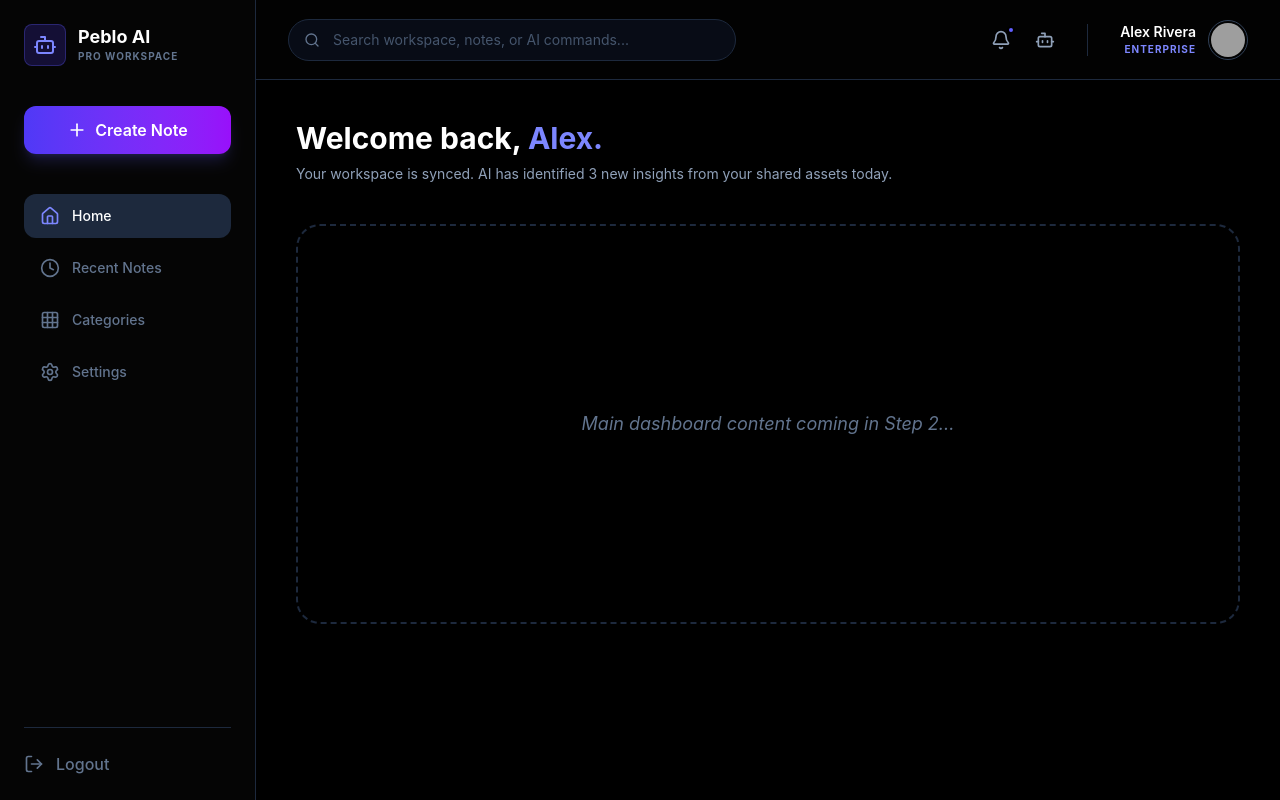
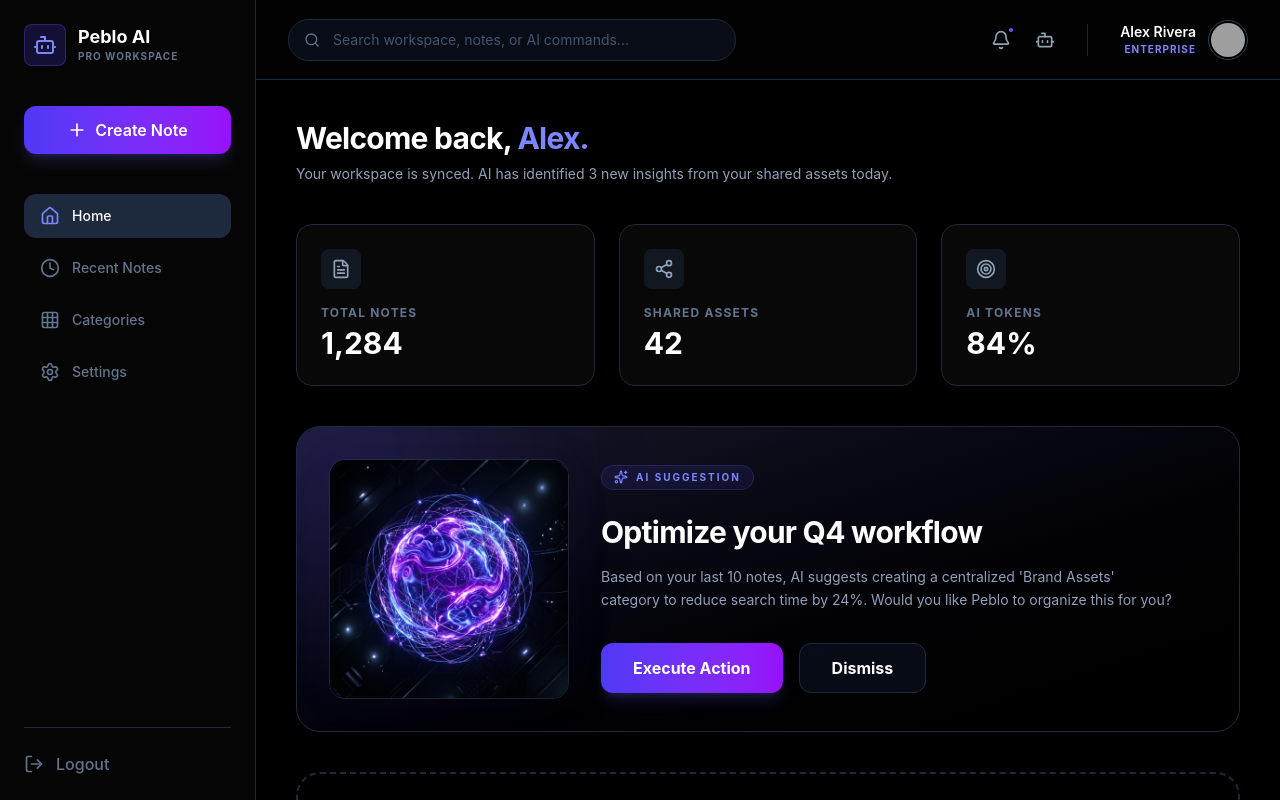
Before and after one commit to bobbyku0104/PelbolAI, a React (Vite) app in the folder client/: page / in a window 1280 px wide. Both pictures are taken after typing "name@example.com", "Sample123" into the empty fields and a click on the button "Sign In". Built offline with nearby package versions, Linux system fonts and the light colour scheme; grey boxes are pictures that could not be loaded.

Commit message:
add dashboard section

```diff
--- a/client/src/pages/DashboardPage.jsx
+++ b/client/src/pages/DashboardPage.jsx
@@ -1,5 +1,8 @@
+import { FileText, Share2, Target } from 'lucide-react'
 import Sidebar from '../components/dashboard/Sidebar'
 import TopBar from '../components/dashboard/TopBar'
+import StatsCard from '../components/dashboard/StatsCard'
+import AISuggestionCard from '../components/dashboard/AISuggestionCard'
 
 export default function DashboardPage({ onLogout }) {
   return (
@@ -10,12 +13,38 @@ export default function DashboardPage({ onLogout }) {
         <TopBar />
 
         {/* Content Section */}
-        <div className="flex-1 overflow-auto p-10 bg-black">
-          <h2 className="text-3xl font-bold mb-2">Welcome back, <span className="text-indigo-400">Alex.</span></h2>
-          <p className="text-slate-400 text-sm mb-10">Your workspace is synced. AI has identified 3 new insights from your shared assets today.</p>
+        <div className="flex-1 overflow-auto p-10 space-y-10 custom-scrollbar">
+          {/* Welcome Header */}
+          <div>
+            <h2 className="text-3xl font-bold mb-2 tracking-tight">Welcome back, <span className="text-indigo-400">Alex.</span></h2>
+            <p className="text-slate-400 text-sm">Your workspace is synced. AI has identified 3 new insights from your shared assets today.</p>
+          </div>
 
-          <div className="flex items-center justify-center h-[400px] border-2 border-dashed border-slate-800 rounded-3xl">
-            <p className="text-slate-500 italic text-lg">Main dashboard content coming in Step 2...</p>
+          {/* Stats Grid */}
+          <div className="grid grid-cols-1 md:grid-cols-3 gap-6">
+            <StatsCard
+              icon={<FileText size={20} />}
+              label="Total Notes"
+              value="1,284"
+            />
+            <StatsCard
+              icon={<Share2 size={20} />}
+              label="Shared Assets"
+              value="42"
+            />
+            <StatsCard
+              icon={<Target size={20} />}
+              label="AI Tokens"
+              value="84%"
+            />
+          </div>
+
+          {/* AI Suggestion Card */}
+          <AISuggestionCard />
+
+          {/* Placeholder for Recent Notes */}
+          <div className="flex items-center justify-center h-[300px] border-2 border-dashed border-slate-800 rounded-3xl">
+            <p className="text-slate-500 italic text-lg">Recent Notes & Activity coming in Step 3...</p>
           </div>
         </div>
       </main>
```
